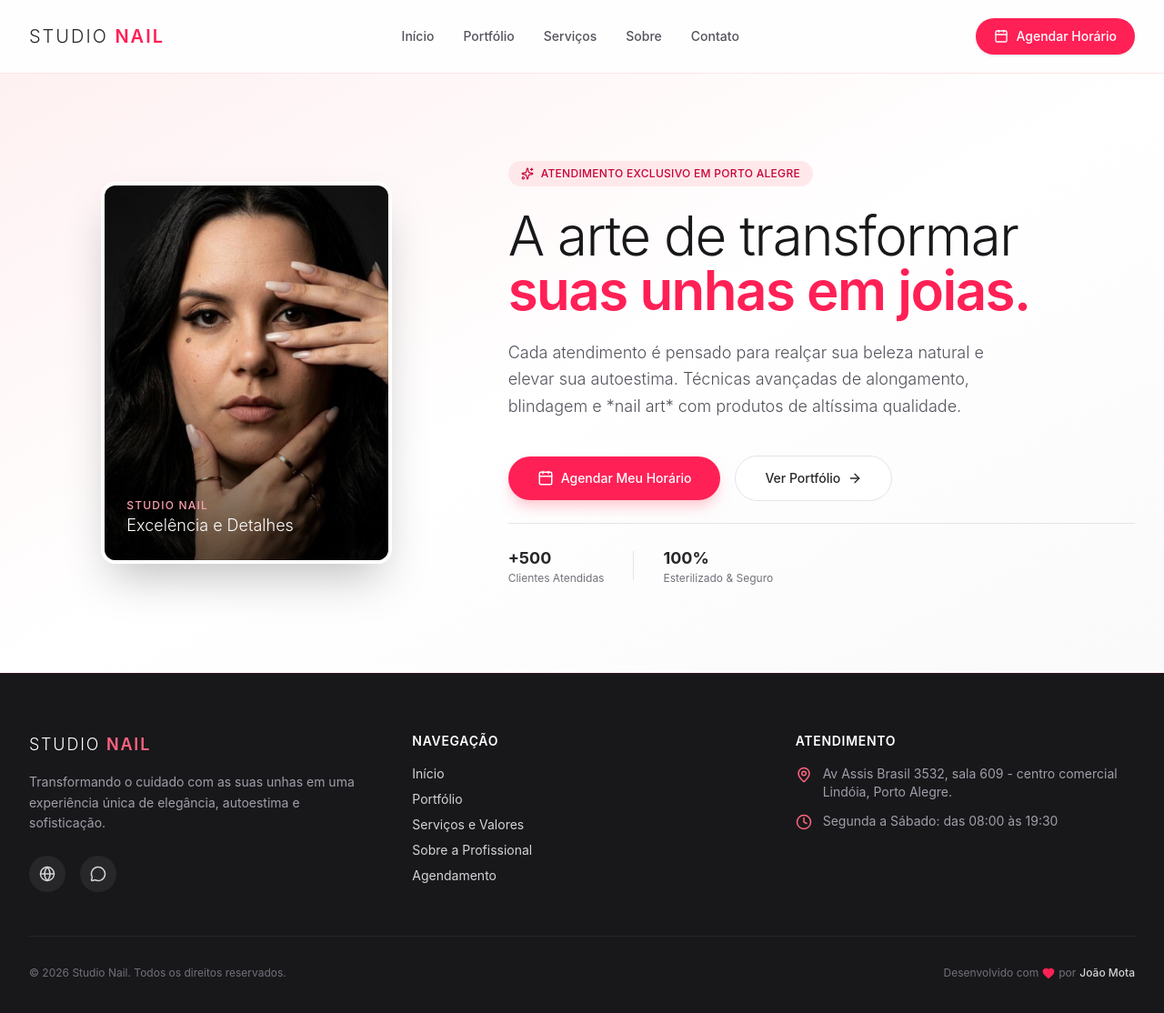
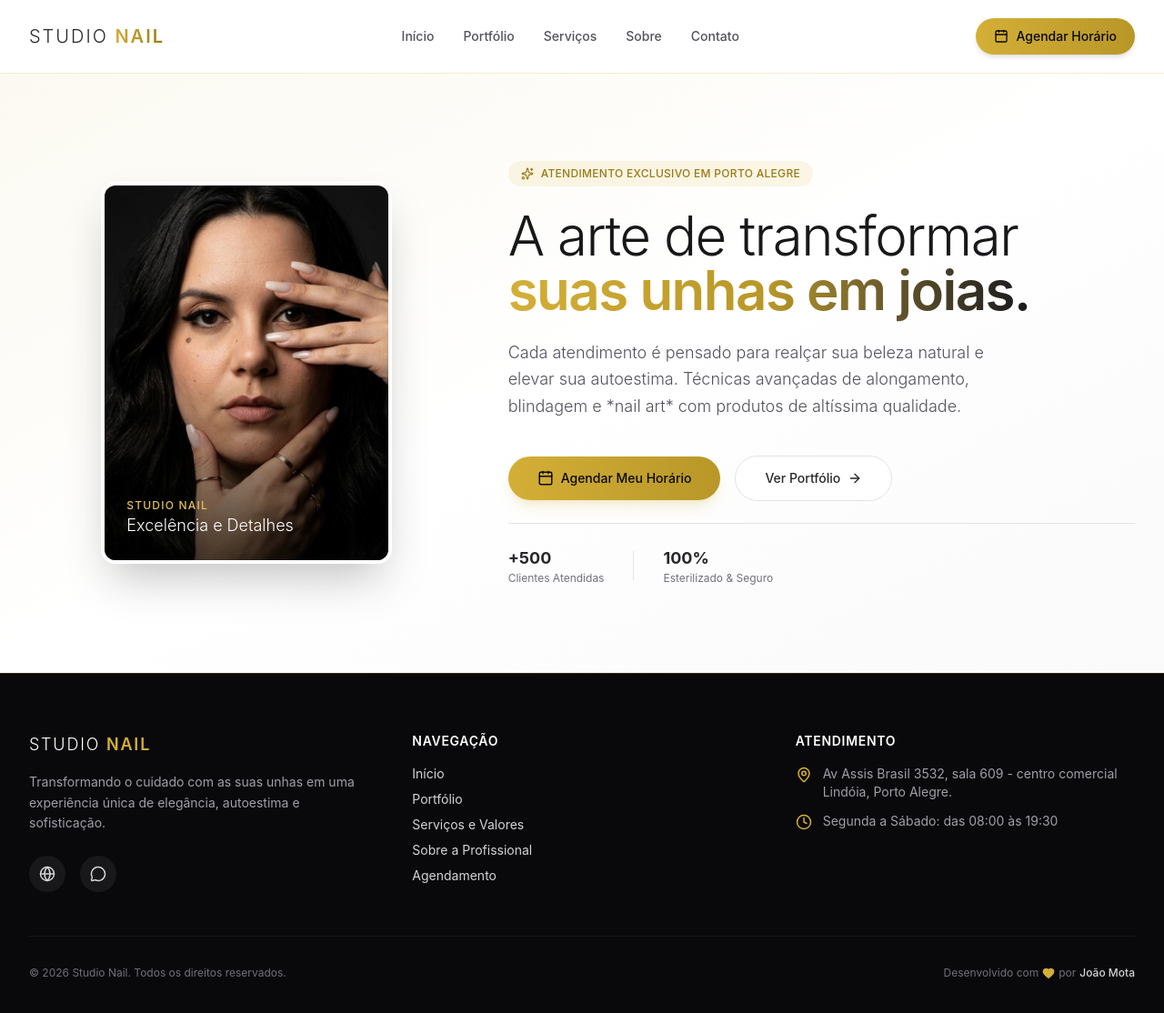
Before and after one commit to Juaopm/studio-nail-web, a React (Vite) app: page / in a window 1280 px wide. Shown: the top 1114 px of the page at 91% size. Built offline with nearby package versions, Linux system fonts and the light colour scheme.

Commit message:
feat: update brand identity to luxury metallic gold and dark gradient theme

```diff
--- a/src/components/layout/Footer.tsx
+++ b/src/components/layout/Footer.tsx
@@ -4,13 +4,13 @@ import { Globe, MessageCircle, MapPin, Clock, Heart } from "lucide-react";
 
 export const Footer: React.FC = () => {
   return (
-    <footer className="bg-zinc-900 text-zinc-300 border-t border-rose-900/30">
+    <footer className="bg-zinc-950 text-zinc-300 border-t border-[#D4AF37]/20">
       <div className="max-w-7xl mx-auto px-4 sm:px-6 lg:px-8 py-12 lg:py-16">
         <div className="grid grid-cols-1 md:grid-cols-3 gap-10 lg:gap-12">
           {/* Coluna 1: Sobre a Marca */}
           <div className="space-y-4">
             <h3 className="text-lg font-light tracking-widest text-white uppercase">
-              Studio <span className="font-semibold text-rose-400">Nail</span>
+              Studio <span className="font-semibold text-[#D4AF37]">Nail</span>
             </h3>
             <p className="text-sm text-zinc-400 leading-relaxed">
               Transformando o cuidado com as suas unhas em uma experiência única
@@ -21,8 +21,8 @@ export const Footer: React.FC = () => {
                 href="https://www.instagram.com/mahmachado.nails/"
                 target="_blank"
                 rel="noopener noreferrer"
-                className="w-10 h-10 rounded-full bg-zinc-800 flex items-center justify-center text-zinc-300 hover:bg-rose-500 hover:text-white transition-all duration-300"
-                aria-label="Instagram"
+                className="w-10 h-10 rounded-full bg-zinc-900 flex items-center justify-center text-zinc-300 hover:bg-[#D4AF37] hover:text-zinc-950 transition-all duration-300"
+                aria-label="Redes Sociais"
               >
                 <Globe size={18} />
               </a>
@@ -30,7 +30,7 @@ export const Footer: React.FC = () => {
                 href="https://wa.me/555191103238"
                 target="_blank"
                 rel="noopener noreferrer"
-                className="w-10 h-10 rounded-full bg-zinc-800 flex items-center justify-center text-zinc-300 hover:bg-rose-500 hover:text-white transition-all duration-300"
+                className="w-10 h-10 rounded-full bg-zinc-900 flex items-center justify-center text-zinc-300 hover:bg-[#D4AF37] hover:text-zinc-950 transition-all duration-300"
                 aria-label="WhatsApp"
               >
                 <MessageCircle size={18} />
@@ -45,14 +45,14 @@ export const Footer: React.FC = () => {
             </h4>
             <ul className="space-y-2 text-sm">
               <li>
-                <Link to="/" className="hover:text-rose-400 transition-colors">
+                <Link to="/" className="hover:text-[#D4AF37] transition-colors">
                   Início
                 </Link>
               </li>
               <li>
                 <Link
                   to="/portfolio"
-                  className="hover:text-rose-400 transition-colors"
+                  className="hover:text-[#D4AF37] transition-colors"
                 >
                   Portfólio
                 </Link>
@@ -60,7 +60,7 @@ export const Footer: React.FC = () => {
               <li>
                 <Link
                   to="/servicos"
-                  className="hover:text-rose-400 transition-colors"
+                  className="hover:text-[#D4AF37] transition-colors"
                 >
                   Serviços e Valores
                 </Link>
@@ -68,7 +68,7 @@ export const Footer: React.FC = () => {
               <li>
                 <Link
                   to="/sobre"
-                  className="hover:text-rose-400 transition-colors"
+                  className="hover:text-[#D4AF37] transition-colors"
                 >
                   Sobre a Profissional
                 </Link>
@@ -76,7 +76,7 @@ export const Footer: React.FC = () => {
               <li>
                 <Link
                   to="/contato"
-                  className="hover:text-rose-400 transition-colors"
+                  className="hover:text-[#D4AF37] transition-colors"
                 >
                   Agendamento
                 </Link>
@@ -91,14 +91,14 @@ export const Footer: React.FC = () => {
             </h4>
             <ul className="space-y-3 text-sm text-zinc-400">
               <li className="flex items-start gap-3">
-                <MapPin size={18} className="text-rose-400 shrink-0 mt-0.5" />
+                <MapPin size={18} className="text-[#D4AF37] shrink-0 mt-0.5" />
                 <span>
                   Av Assis Brasil 3532, sala 609 - centro comercial Lindóia,
                   Porto Alegre.
                 </span>
               </li>
               <li className="flex items-start gap-3">
-                <Clock size={18} className="text-rose-400 shrink-0 mt-0.5" />
+                <Clock size={18} className="text-[#D4AF37] shrink-0 mt-0.5" />
                 <span>Segunda a Sábado: das 08:00 às 19:30</span>
               </li>
             </ul>
@@ -106,14 +106,14 @@ export const Footer: React.FC = () => {
         </div>
 
         {/* Linha Divisória Inferior e Autoria */}
-        <div className="mt-12 pt-8 border-t border-zinc-800 flex flex-col sm:flex-row items-center justify-between text-xs text-zinc-500 gap-4">
+        <div className="mt-12 pt-8 border-t border-zinc-900 flex flex-col sm:flex-row items-center justify-between text-xs text-zinc-500 gap-4">
           <p>
             © {new Date().getFullYear()} Studio Nail. Todos os direitos
             reservados.
           </p>
           <p className="flex items-center gap-1">
             Desenvolvido com{" "}
-            <Heart size={14} className="text-rose-500 fill-rose-500" /> por{" "}
+            <Heart size={14} className="text-[#D4AF37] fill-[#D4AF37]" /> por{" "}
             <span className="text-zinc-300 font-medium">João Mota</span>
           </p>
         </div>
--- a/src/components/layout/Navbar.tsx
+++ b/src/components/layout/Navbar.tsx
@@ -14,14 +14,17 @@ export const Navbar: React.FC = () => {
   ];
 
   return (
-    <header className="sticky top-0 z-50 bg-white/80 backdrop-blur-md border-b border-rose-100">
+    <header className="sticky top-0 z-50 bg-white/90 backdrop-blur-md border-b border-[#E5C158]/30">
       <div className="max-w-7xl mx-auto px-4 sm:px-6 lg:px-8 h-20 flex items-center justify-between">
-        {/* Logo Minimalista */}
+        {/* Logo com Degradê Dourado */}
         <Link
           to="/"
           className="text-xl font-light tracking-widest text-zinc-800 uppercase"
         >
-          Studio <span className="font-semibold text-rose-500">Nail</span>
+          Studio{" "}
+          <span className="font-semibold bg-linear-to-r from-[#D4AF37] to-[#997A15] bg-clip-text text-transparent">
+            Nail
+          </span>
         </Link>
 
         {/* Links Desktop Centralizados */}
@@ -30,18 +33,18 @@ export const Navbar: React.FC = () => {
             <Link
               key={link.name}
               to={link.path}
-              className="text-sm font-medium text-zinc-600 hover:text-rose-500 transition-colors duration-200"
+              className="text-sm font-medium text-zinc-600 hover:text-[#D4AF37] transition-colors duration-200"
             >
               {link.name}
             </Link>
           ))}
         </nav>
 
-        {/* CTA Button */}
+        {/* CTA Button Dourado Luxo */}
         <div className="hidden md:block">
           <Link
             to="/contato"
-            className="flex items-center gap-2 bg-rose-500 hover:bg-rose-600 text-white text-sm font-medium px-5 py-2.5 rounded-full transition-all duration-300 shadow-sm hover:shadow-rose-200 hover:shadow-lg"
+            className="flex items-center gap-2 bg-linear-to-r from-[#D4AF37] to-[#B89728] hover:opacity-90 text-zinc-950 font-medium text-sm px-5 py-2.5 rounded-full transition-all duration-300 shadow-md hover:shadow-[#D4AF37]/20"
           >
             <Calendar size={16} />
             Agendar Horário
@@ -51,7 +54,7 @@ export const Navbar: React.FC = () => {
         {/* Mobile Menu Button */}
         <button
           onClick={() => setIsOpen(!isOpen)}
-          className="md:hidden text-zinc-700 hover:text-rose-500 focus:outline-none"
+          className="md:hidden text-zinc-700 hover:text-[#D4AF37] focus:outline-none"
         >
           {isOpen ? <X size={24} /> : <Menu size={24} />}
         </button>
@@ -59,13 +62,13 @@ export const Navbar: React.FC = () => {
 
       {/* Mobile Menu Dropdown */}
       {isOpen && (
-        <div className="md:hidden bg-white border-b border-rose-100 px-4 pt-2 pb-6 space-y-3 shadow-md">
+        <div className="md:hidden bg-white border-b border-[#E5C158]/30 px-4 pt-2 pb-6 space-y-3 shadow-md">
           {navLinks.map((link) => (
             <Link
               key={link.name}
               to={link.path}
               onClick={() => setIsOpen(false)}
-              className="block text-base font-medium text-zinc-700 hover:text-rose-500 py-2 border-b border-zinc-50"
+              className="block text-base font-medium text-zinc-700 hover:text-[#D4AF37] py-2 border-b border-zinc-50"
             >
               {link.name}
             </Link>
@@ -74,7 +77,7 @@ export const Navbar: React.FC = () => {
             <Link
               to="/contato"
               onClick={() => setIsOpen(false)}
-              className="flex items-center justify-center gap-2 w-full bg-rose-500 text-white text-sm font-medium py-3 rounded-xl shadow-sm"
+              className="flex items-center justify-center gap-2 w-full bg-linear-to-r from-[#D4AF37] to-[#B89728] text-zinc-950 font-medium text-sm py-3 rounded-xl shadow-sm"
             >
               <Calendar size={16} />
               Agendar Horário
--- a/src/pages/Home.tsx
+++ b/src/pages/Home.tsx
@@ -7,25 +7,23 @@ export const Home: React.FC = () => {
   return (
     <div className="flex flex-col min-h-full">
       {/* Hero Section */}
-      <section className="relative overflow-hidden bg-linear-to-br from-rose-50 via-white to-zinc-50 py-16 lg:py-24">
-        {/* Elemento decorativo de fundo */}
-        <div className="absolute top-0 right-0 -z-10 w-96 h-96 bg-rose-100/50 rounded-full blur-3xl transform translate-x-1/3 -translate-y-1/3" />
+      <section className="relative overflow-hidden bg-linear-to-br from-[#FBF9F1] via-white to-zinc-50 py-16 lg:py-24">
+        {/* Elemento decorativo de fundo dourado suave */}
+        <div className="absolute top-0 right-0 -z-10 w-96 h-96 bg-[#E5C158]/10 rounded-full blur-3xl transform translate-x-1/3 -translate-y-1/3" />
 
         <div className="max-w-7xl mx-auto px-4 sm:px-6 lg:px-8">
           <div className="grid grid-cols-1 lg:grid-cols-12 gap-12 items-center">
-            {/* Lado Esquerdo/Centro: Foto Profissional com Moldura de Trabalho (Placeholder) */}
+            {/* Lado Esquerdo: Foto Profissional */}
             <div className="lg:col-span-5 flex justify-center">
               <div className="relative w-72 h-96 sm:w-80 sm:h-105 rounded-2xl overflow-hidden shadow-2xl border-4 border-white group">
-                {/* Imagem temporária de perfil profissional */}
                 <img
                   src={perfilImg}
                   alt="Profissional Nail Designer"
                   className="w-full h-full object-cover group-hover:scale-105 transition-transform duration-500"
                 />
-                {/* Gradiente sobre a foto para dar elegância */}
-                <div className="absolute inset-0 bg-linear-to-t from-black/60 via-transparent to-transparent flex items-end p-6">
+                <div className="absolute inset-0 bg-linear-to-t from-black/70 via-transparent to-transparent flex items-end p-6">
                   <div className="text-white">
-                    <p className="text-xs uppercase tracking-widest text-rose-300 font-medium">
+                    <p className="text-xs uppercase tracking-widest text-[#E5C158] font-medium">
                       Studio Nail
                     </p>
                     <p className="text-lg font-light">Excelência e Detalhes</p>
@@ -34,16 +32,17 @@ export const Home: React.FC = () => {
               </div>
             </div>
 
-            {/* Lado Direito: Nome, Saudação e CTAs */}
+            {/* Lado Direito: Textos e CTAs */}
             <div className="lg:col-span-7 space-y-6 text-center lg:text-left">
-              <div className="inline-flex items-center gap-2 px-3.5 py-1.5 rounded-full bg-rose-100/80 text-rose-700 text-xs font-medium tracking-wide uppercase">
+              <div className="inline-flex items-center gap-2 px-3.5 py-1.5 rounded-full bg-[#E5C158]/15 text-[#997A15] text-xs font-medium tracking-wide uppercase">
                 <Sparkles size={14} />
                 <span>Atendimento Exclusivo em Porto Alegre</span>
               </div>
 
+              {/* Título com Degradê Dourado para Preto */}
               <h1 className="text-4xl sm:text-5xl lg:text-6xl font-light tracking-tight text-zinc-900">
                 A arte de transformar <br />
-                <span className="font-semibold text-rose-500">
+                <span className="font-semibold bg-linear-to-r from-[#D4AF37] via-[#B89728] to-zinc-900 bg-clip-text text-transparent">
                   suas unhas em joias.
                 </span>
               </h1>
@@ -58,7 +57,7 @@ export const Home: React.FC = () => {
               <div className="flex flex-col sm:flex-row items-center justify-center lg:justify-start gap-4 pt-4">
                 <Link
                   to="/contato"
-                  className="w-full sm:w-auto flex items-center justify-center gap-2 bg-rose-500 hover:bg-rose-600 text-white text-sm font-medium px-8 py-3.5 rounded-full transition-all duration-300 shadow-lg shadow-rose-200 hover:shadow-xl"
+                  className="w-full sm:w-auto flex items-center justify-center gap-2 bg-linear-to-r from-[#D4AF37] to-[#B89728] hover:opacity-90 text-zinc-950 font-medium text-sm px-8 py-3.5 rounded-full transition-all duration-300 shadow-lg shadow-[#D4AF37]/20"
                 >
                   <Calendar size={18} />
                   Agendar Meu Horário
@@ -73,7 +72,7 @@ export const Home: React.FC = () => {
                 </Link>
               </div>
 
-              {/* Indicador rápido de confiança */}
+              {/* Indicadores */}
               <div className="pt-6 border-t border-zinc-200 flex items-center justify-center lg:justify-start gap-8 text-xs text-zinc-500">
                 <div>
                   <span className="block text-lg font-bold text-zinc-800">
```
